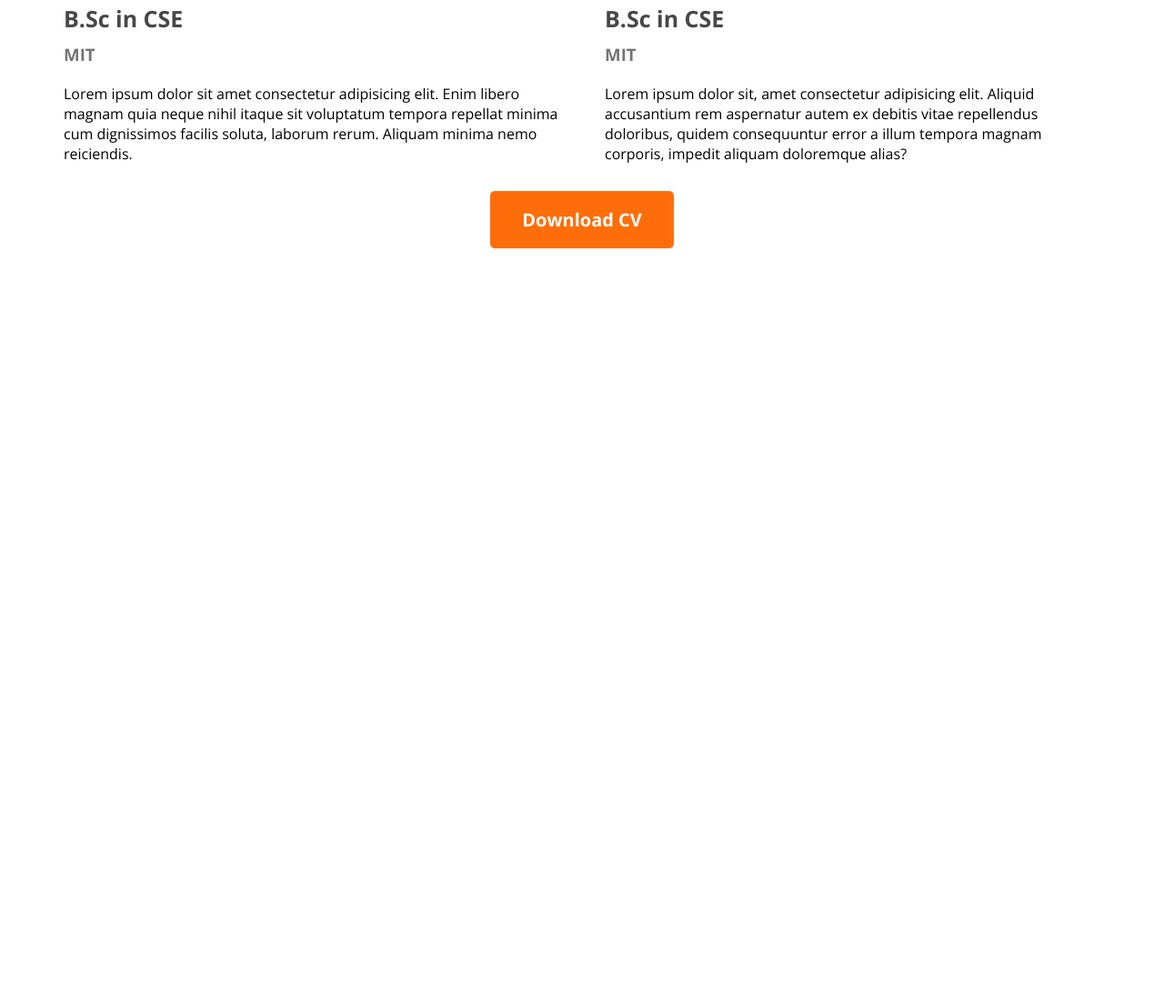
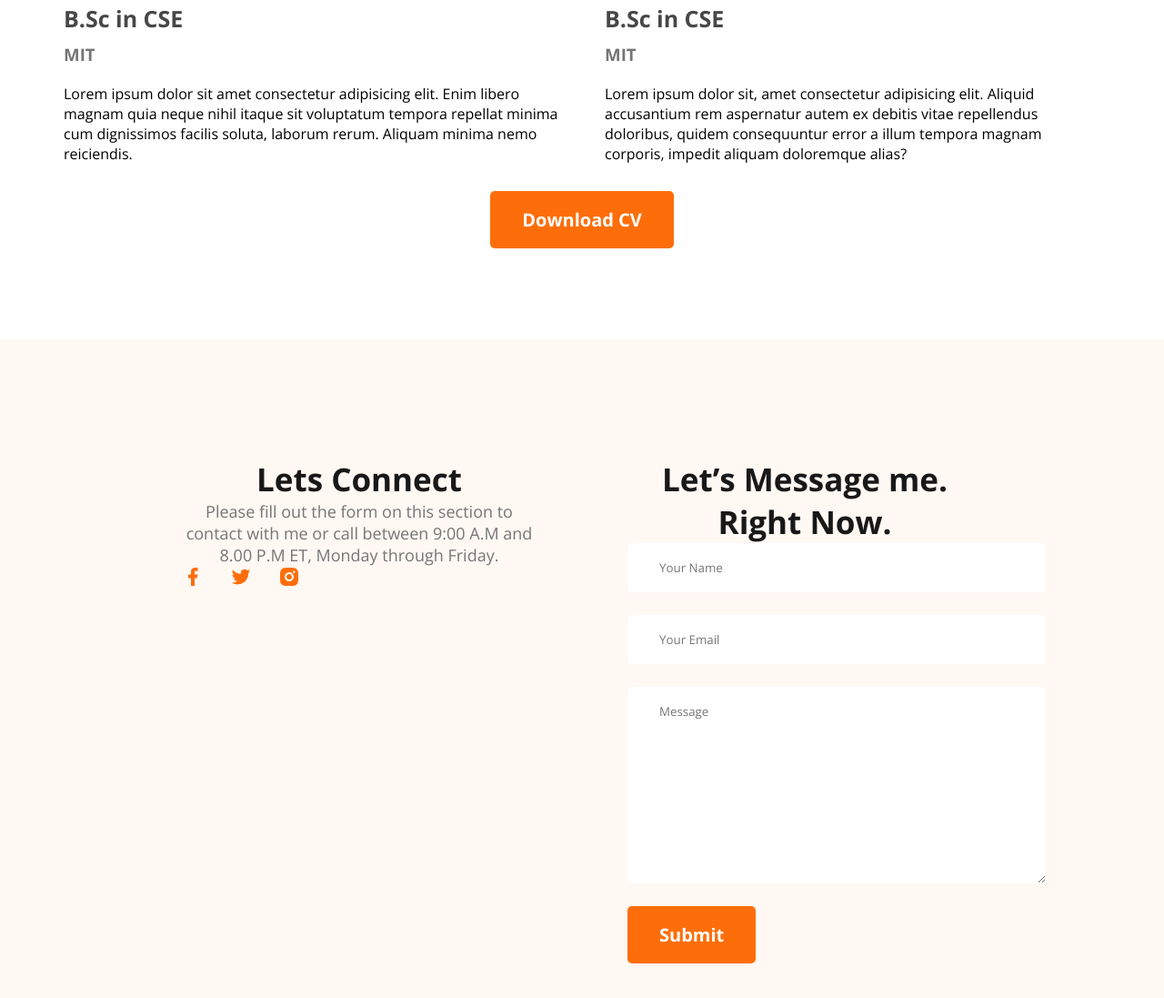
Before and after one commit to ahmadtnvir/web-developer-portfolio, a plain HTML site: page index.html in a window 1280 px wide. Shown: the part 2634-3731 px from the top of the page at 91% size. Before the commit the page ends 2937 px from the top, so only its background shows below. Drawn offline with nearby package versions, Linux system fonts and the light colour scheme.

Commit message:
Finished the footer section

```diff
--- a/index.html
+++ b/index.html
@@ -174,6 +174,27 @@
         <button class="btn-primary">Download CV</button>
       </div>
     </main>
-    <footer></footer>
+    <footer>
+      <div class="footer-column">
+          <h3 class="section-title">Lets Connect</h3>
+          <p class="section-description">
+              Please fill out the form on this section to contact with me or call between 9:00 A.M and 8.00 P.M ET, Monday through Friday.
+          </p>
+          <div class="social-links">
+              <a href=""><img src="images/icons/facebook.png" alt=""></a>
+              <a href=""><img src="images/icons/twitter.png" alt=""></a>
+              <a href=""><img src="images/icons/insta.png" alt=""></a>
+          </div>
+      </div>
+      <div class="footer-column">
+          <h3 class="section-title">Let’s Message me. Right Now.</h3>
+          <form class="contact" action="">
+              <input type="text" placeholder="Your Name">
+              <input type="email" name="" placeholder="Your Email" id="">
+              <textarea name="" placeholder="Message" id="" cols="30" rows="10"></textarea>
+              <input class="btn-primary" type="submit" value="Submit">
+          </form>
+      </div>
+  </footer>
   </body>
 </html>
--- a/styles/portfolio.css
+++ b/styles/portfolio.css
@@ -182,3 +182,31 @@ main section{
   text-align: center;
   margin: 30px;
 }
+
+footer {
+  display: flex;
+  gap: 100px;
+  background: #FFF8F3;
+  margin-top: 100px;
+  padding: 130px 200px;
+}
+
+.footer-column {
+  width: 50%;
+}
+
+.social-links a{
+  margin-right: 25px;
+}
+
+.contact input[type="text"], .contact input[type="email"],
+textarea {
+  display: block;
+  margin-bottom: 25px;
+  padding: 18px 35px;
+  color: #757575;
+  border-radius: 5px;
+  background: #FFF;
+  border: 0;
+  width: 100%;
+}
```
